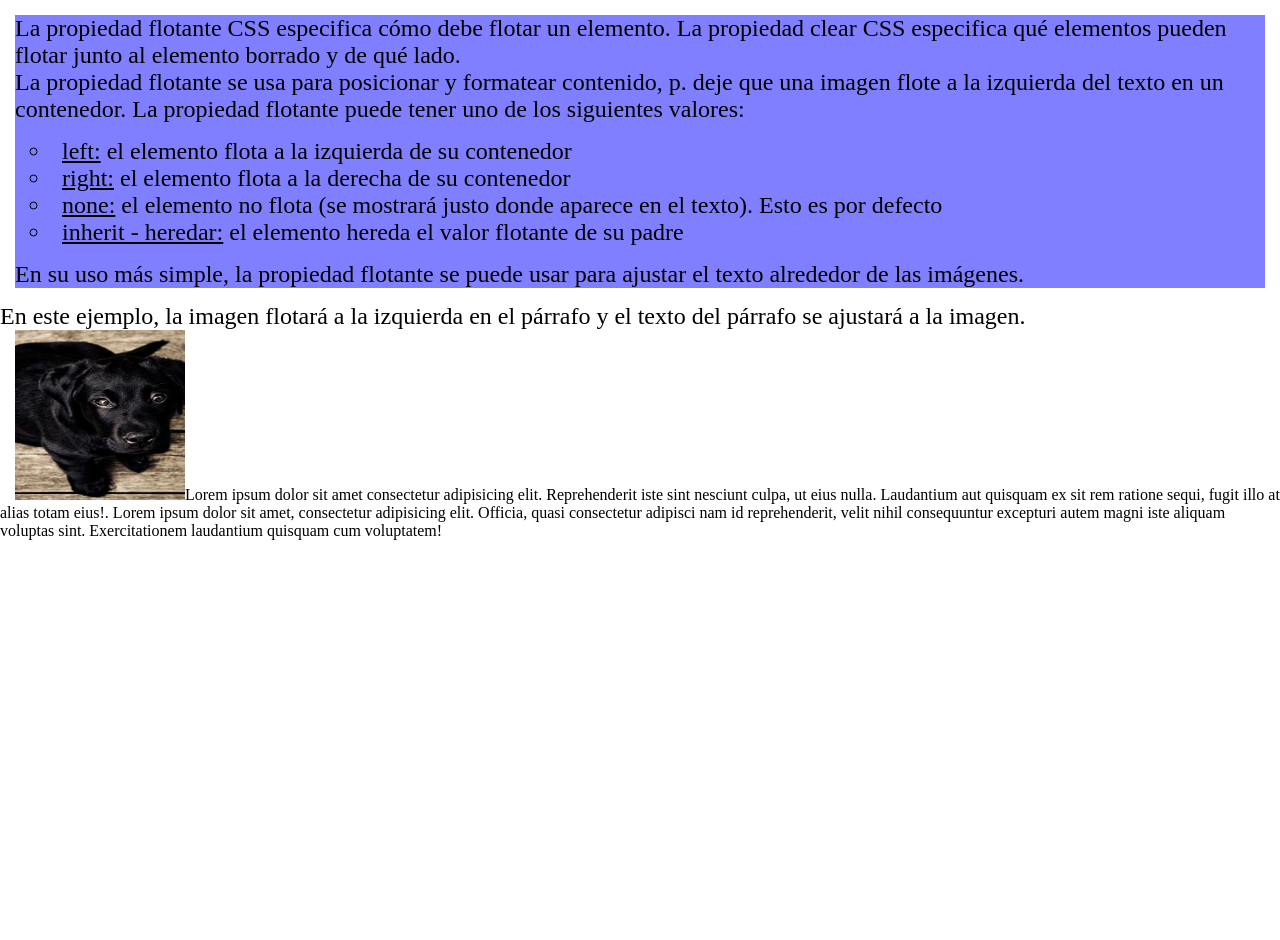
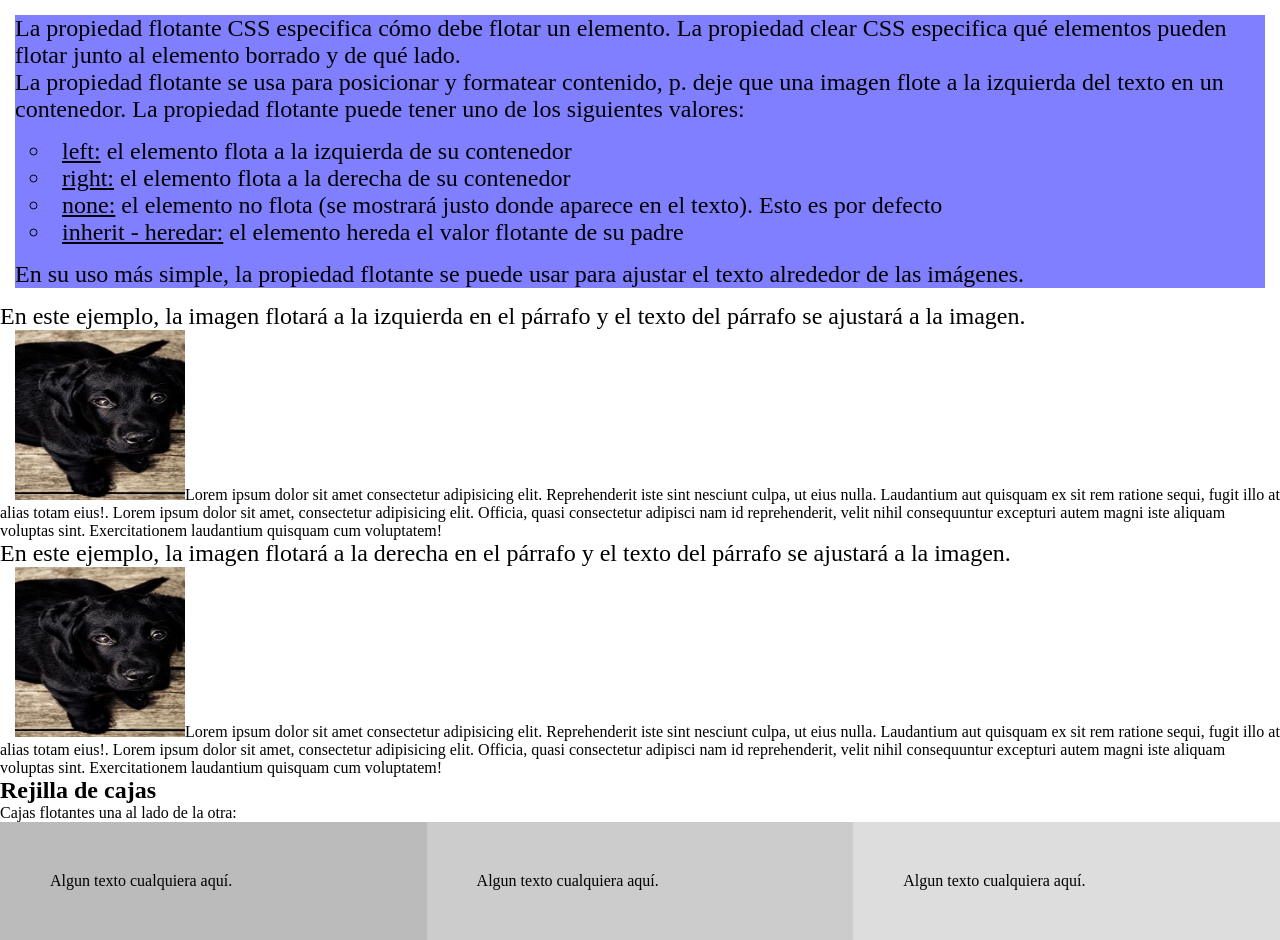
Before and after one commit to JuanDuran85/float_sass, a plain HTML site: page index.html in a window 1280 px wide. Before the commit the page ends 800 px from the top, so only its background shows below. Drawn offline with Linux system fonts and the light colour scheme.

Commit message:
agregando clear

```diff
--- a/asesst/sass/layout/_cuerpo.scss
+++ b/asesst/sass/layout/_cuerpo.scss
@@ -20,7 +20,7 @@
     list-style-position: inside;
   }
 
-.section_ejemplo p {
+.section_ejemplo p, .section_ejemplo2 p {
 
     &:first-child {
         font-size: $tamano1;
@@ -35,4 +35,34 @@
     width: $valor1;
     height: $valor1;
     margin-left: $valor2;
+
 }
+
+.section_ejemplo2 p img {
+    width: $valor1;
+    height: $valor1;
+    margin-left: $valor2;
+}
+
+.section_float_box1 {
+    background: #bbb;
+}
+
+.section_float_box2 {
+    background: #ccc;
+}
+
+.section_float_box3 {
+    background: #ddd;
+}
+
+.section_float_box1, .section_float_box2, .section_float_box3 {
+    float: left;
+    width: 33.33%;
+    padding: 50px;
+  }
+
+  .section_float::after {
+    clear: both;
+    display: table;
+  }
--- a/asesst/sass/themes/_pagina.scss
+++ b/asesst/sass/themes/_pagina.scss
@@ -1,4 +1,5 @@
 * {
     margin: 0;
     padding: 0;
+    box-sizing: border-box;
 }
--- a/index.html
+++ b/index.html
@@ -23,5 +23,24 @@
         <p>En este ejemplo, la imagen flotará a la izquierda en el párrafo y el texto del párrafo se ajustará a la imagen.</p>
         <p><img src="asesst/img/237-200x300.jpg" alt="perro">Lorem ipsum dolor sit amet consectetur adipisicing elit. Reprehenderit iste sint nesciunt culpa, ut eius nulla. Laudantium aut quisquam ex sit rem ratione sequi, fugit illo at alias totam eius!. Lorem ipsum dolor sit amet, consectetur adipisicing elit. Officia, quasi consectetur adipisci nam id reprehenderit, velit nihil consequuntur excepturi autem magni iste aliquam voluptas sint. Exercitationem laudantium quisquam cum voluptatem!</p>
     </section>
+    <section class="section_ejemplo2">
+        <p>En este ejemplo, la imagen flotará a la derecha en el párrafo y el texto del párrafo se ajustará a la imagen.</p>
+        <p><img src="asesst/img/237-200x300.jpg" alt="perro">Lorem ipsum dolor sit amet consectetur adipisicing elit. Reprehenderit iste sint nesciunt culpa, ut eius nulla. Laudantium aut quisquam ex sit rem ratione sequi, fugit illo at alias totam eius!. Lorem ipsum dolor sit amet, consectetur adipisicing elit. Officia, quasi consectetur adipisci nam id reprehenderit, velit nihil consequuntur excepturi autem magni iste aliquam voluptas sint. Exercitationem laudantium quisquam cum voluptatem!</p>
+    </section>
+    <section class="section_ejemplo3">
+        <h2>Rejilla de cajas</h2>
+        <p>Cajas flotantes una al lado de la otra:</p>
+        <div class="section_float">
+            <div class="section_float_box1">
+            <p>Algun texto cualquiera aquí.</p>
+            </div>
+            <div class="section_float_box2">
+            <p>Algun texto cualquiera aquí.</p>
+            </div>
+            <div class="section_float_box3">
+            <p>Algun texto cualquiera aquí.</p>
+            </div>
+          </div>
+    </section>
 </body>
 </html>
```
Also changed, not shown: asesst/css/style.css, 1 other file.
